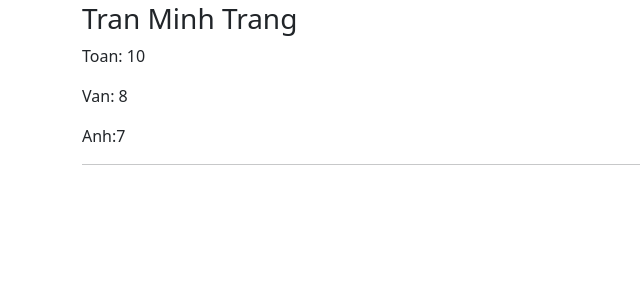
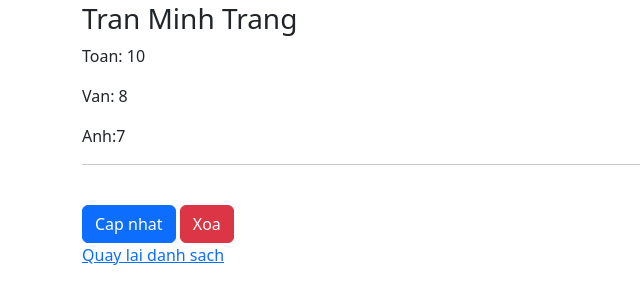
Before and after one commit to letdoitnow/mysite2309, a Django app: page /sinh-vien/1/ in a window 1280 px wide. Shown: the part 135-439 px from the top of the page, without its empty margins (0-640 px from the left). Run offline with Django 4.2, Linux system fonts and the light colour scheme; data comes from the database, SQL or seed files in the repository; both versions use the stored data as it was after the commit; some libraries are stand-ins or nearby versions.

Commit message:
student form

```diff
--- a/student/templates/student/student_detail.html
+++ b/student/templates/student/student_detail.html
@@ -9,5 +9,9 @@
 <p>Van: {{ sv.mark_literature }}</p>
 <p>Anh:{{ sv.mark_english }}</p>
 <hr/>
-
+<br/>
+<a class="btn btn-primary" href="{% url 'student:student_update' sv.id %}" role="button">Cap nhat</a>
+<a class="btn btn-danger" href="{% url 'student:student_delete' sv.id %}" role="button">Xoa</a>
+<br/>
+<a href="{% url 'student:student_list' %}">Quay lai danh sach</a>
 {% endblock %}
--- a/student/templates/student/student_list.html
+++ b/student/templates/student/student_list.html
@@ -3,6 +3,8 @@
 {% block content %}
 <div class="container">
 <h1>Danh sach sinh vien</h1>
+<hr/>
+<a class="btn btn-success" href="{% url 'student:student_add' %}" role="button">Them moi</a>
 <hr/>
 
 <div class="row justify-content-center gap-2">
--- a/student/urls.py
+++ b/student/urls.py
@@ -8,4 +8,5 @@ urlpatterns = [
     path('<int:id>/', views.student_detail, name="student_detail"),
     path('them-moi/', views.student_add, name="student_add"),
     path('cap-nhat/<int:id>/', views.student_update, name="student_update"),
+    path('xoa/<int:id>/', views.student_delete, name="student_delete"),
 ]
--- a/student/views.py
+++ b/student/views.py
@@ -46,3 +46,8 @@ def student_update(request, id):
         "form": form
     }
     return render(request, 'student/student_update.html', context)
+
+def student_delete(request, id):
+    model = StudentModel.objects.get(pk=id)
+    model.delete()
+    return redirect("student:student_list")
```
Also changed, not shown: db.sqlite3.
